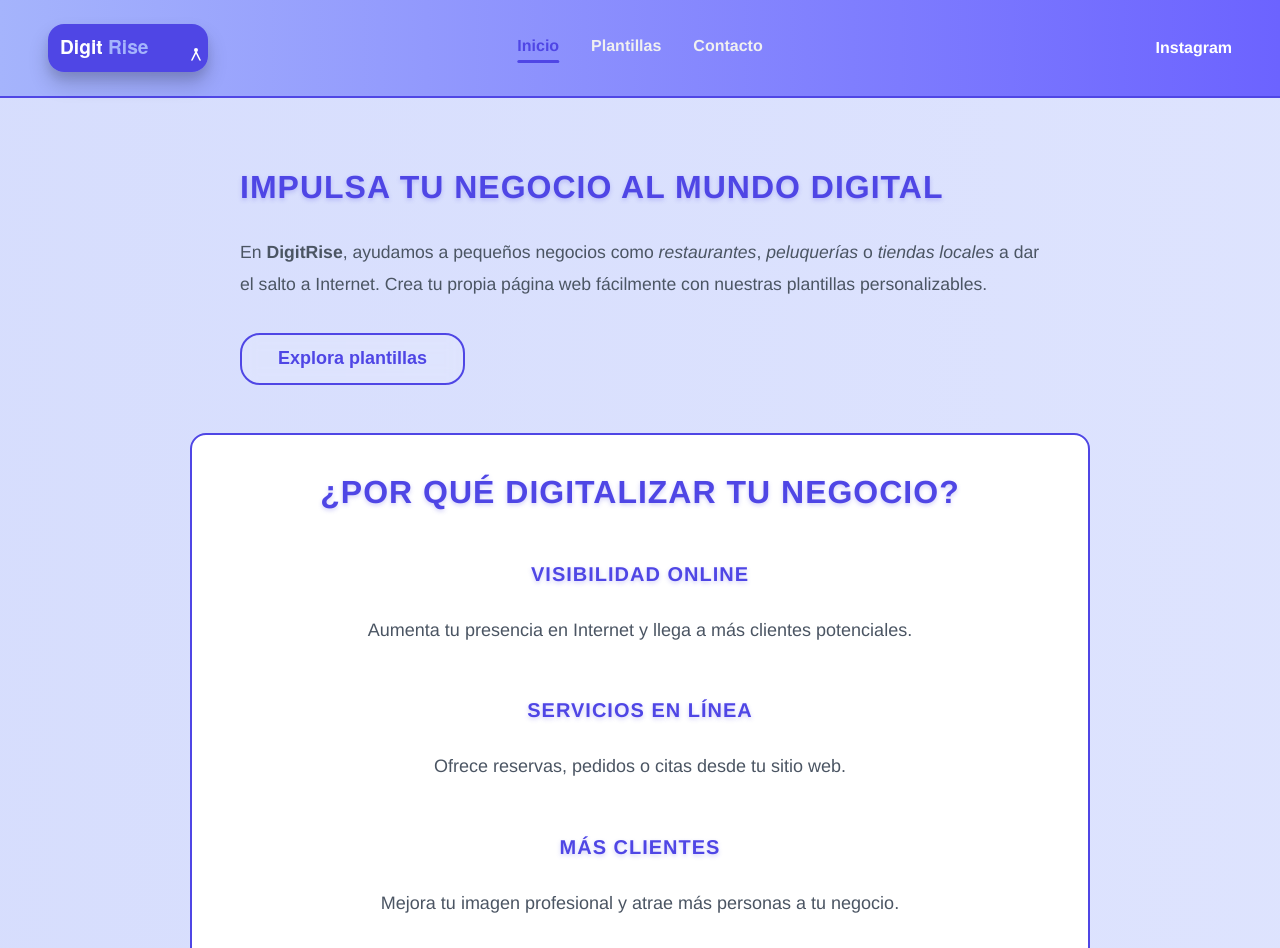
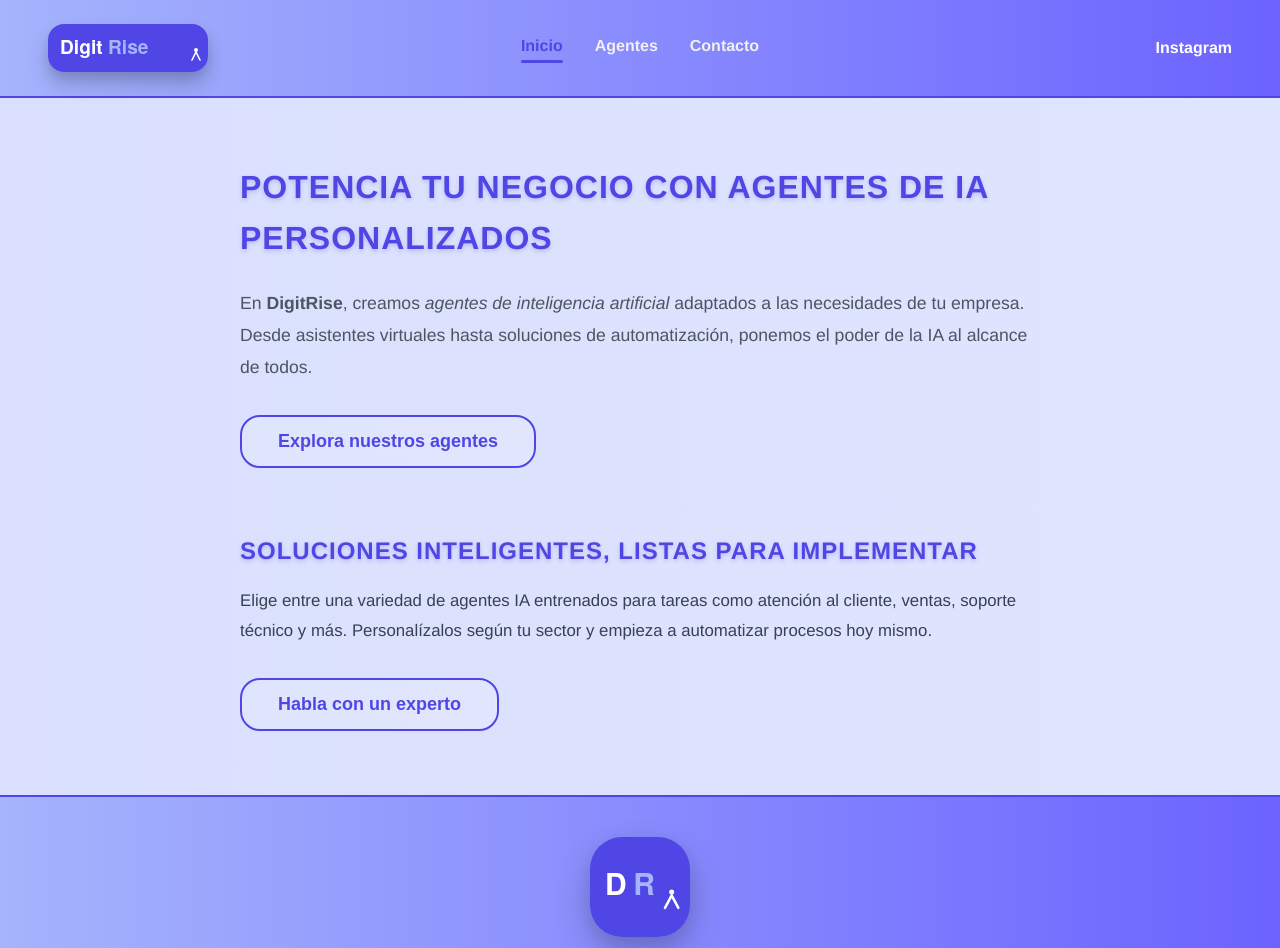
Before and after one commit to gallardo4/DigitRise, a Vue app in the folder digitrise/: page / in a window 1280 px wide. Shown: the top 948 px of the page. Built offline with nearby package versions, Linux system fonts and the light colour scheme.

Commit message:
Cambio del enfoque en la web

```diff
--- a/digitrise/src/components/PlantillaCard.vue
+++ b/digitrise/src/components/AgenteCard.vue
@@ -8,7 +8,7 @@ defineProps({
 </script>
 
 <template>
-  <router-link :to="`/plantillas/${id}`" class="plantilla-card block hover:shadow-lg">
+  <router-link :to="`/agentes/${id}`" class="agentes-card block hover:shadow-lg">
     <img :src="img" :alt="titulo" class="w-full h-48 object-cover" />
     <div class="p-4 bg-white">
       <h3 class="text-xl font-bold">{{ titulo }}</h3>
--- a/digitrise/src/components/Header.vue
+++ b/digitrise/src/components/Header.vue
@@ -31,7 +31,7 @@ onMounted(() => {
       <RouterLink to="/"><img src="/logoGrande.svg" alt="DigitRise Logo" class="logoHeader" /></RouterLink>
       <nav class="nav">
         <RouterLink to="/" class="nav-link">Inicio</RouterLink>
-        <RouterLink to="/plantillas" class="nav-link">Plantillas</RouterLink>
+        <RouterLink to="/agentes" class="nav-link">Agentes</RouterLink>
         <RouterLink to="/contacto" class="nav-link">Contacto</RouterLink>
       </nav>
       <a href="https://www.instagram.com/digitrise/" target="_blank" aria-label="Instagram" class="social-link">Instagram</a>
--- a/digitrise/src/router/index.js
+++ b/digitrise/src/router/index.js
@@ -9,9 +9,9 @@ const router = createRouter({
       component: () => import('../views/HomeView.vue'),
     },
     {
-      path: '/plantillas',
-      name: 'plantillas',
-      component: () => import('../views/PlantillasView.vue'),
+      path: '/agentes',
+      name: 'agentes',
+      component: () => import('../views/AgentesView.vue'),
     },
     {
       path: '/contacto',
--- /dev/null
+++ b/digitrise/src/views/AgentesView.vue
@@ -0,0 +1,13 @@
+<script setup>
+import AgenteCard from '../components/AgenteCard.vue'
+</script>
+
+<template>
+  <section class="agentes grid grid-cols-1 sm:grid-cols-2 gap-6 p-6">
+    <AgenteCard img="" titulo="Agente 1"
+      descripcion="Ideal para menús, reservas y delivery." id="1" />
+
+    <AgenteCard img="" titulo="Agente 2"
+      descripcion="Muestra tus servicios, precios y agenda citas." id="2" />
+  </section>
+</template>
--- a/digitrise/src/views/HomeView.vue
+++ b/digitrise/src/views/HomeView.vue
@@ -1,44 +1,19 @@
 <template>
   <section class="home">
     <div class="hero">
-      <h1 class="tituloHome">Impulsa tu negocio al mundo digital</h1>
+      <h1 class="tituloHome">Potencia tu negocio con agentes de IA personalizados</h1>
       <p class="textoHome">
-        En <strong>DigitRise</strong>, ayudamos a pequeños negocios como <em>restaurantes</em>,
-        <em>peluquerías</em> o <em>tiendas locales</em> a dar el salto a Internet. Crea tu propia página web
-        fácilmente con nuestras plantillas personalizables.
+        En <strong>DigitRise</strong>, creamos <em>agentes de inteligencia artificial</em> adaptados a las necesidades de tu empresa. Desde asistentes virtuales hasta soluciones de automatización, ponemos el poder de la IA al alcance de todos.
       </p>
-      <RouterLink to="/plantillas"><button>Explora plantillas</button></RouterLink>
-    </div>
-
-    <div class="beneficios-modern">
-      <h2 class="tituloHome">¿Por qué digitalizar tu negocio?</h2>
-      <div class="grid-beneficios">
-        <div class="card-beneficio">
-          <h3 class="tituloHomeBeneficios">Visibilidad online</h3>
-          <p class="textoHome">Aumenta tu presencia en Internet y llega a más clientes potenciales.</p>
-        </div>
-        <div class="card-beneficio">
-          <h3 class="tituloHomeBeneficios">Servicios en línea</h3>
-          <p class="textoHome">Ofrece reservas, pedidos o citas desde tu sitio web.</p>
-        </div>
-        <div class="card-beneficio">
-          <h3 class="tituloHomeBeneficios">Más clientes</h3>
-          <p class="textoHome">Mejora tu imagen profesional y atrae más personas a tu negocio.</p>
-        </div>
-        <div class="card-beneficio">
-          <h3 class="tituloHomeBeneficios">Fácil y rápido</h3>
-          <p class="textoHome">Crea y publica tu página en minutos, sin conocimientos técnicos.</p>
-        </div>
-      </div>
+      <RouterLink to="/agentes"><button>Explora nuestros agentes</button></RouterLink>
     </div>
 
     <div class="info-extra">
-      <h3 class="tituloHome">Una solución simple, rápida y asequible</h3>
+      <h3 class="tituloHome">Soluciones inteligentes, listas para implementar</h3>
       <p class="textoHome">
-        Nuestro sistema te permite elegir una plantilla, personalizarla con tus textos e imágenes, y publicarla
-        en cuestión de minutos. Además, todo está optimizado para móviles y buscadores.
+        Elige entre una variedad de agentes IA entrenados para tareas como atención al cliente, ventas, soporte técnico y más. Personalízalos según tu sector y empieza a automatizar procesos hoy mismo.
       </p>
-      <RouterLink to="/contacto"><button>Contáctanos</button></RouterLink>
+      <RouterLink to="/contacto"><button>Habla con un experto</button></RouterLink>
     </div>
   </section>
 </template>
--- a/digitrise/src/views/PlantillasView.vue
+++ /dev/null
@@ -1,15 +0,0 @@
-<!-- views/PlantillasView.vue -->
-<script setup>
-import PlantillaCard from '../components/PlantillaCard.vue'
-</script>
-
-<!-- views/PlantillasView.vue -->
-<template>
-  <section class="plantillas grid grid-cols-1 sm:grid-cols-2 gap-6 p-6">
-    <PlantillaCard img="/assets/restaurante.jpg" titulo="Plantilla Restaurante"
-      descripcion="Ideal para menús, reservas y delivery." id="restaurante" />
-
-    <PlantillaCard img="/assets/peluqueria.jpg" titulo="Plantilla Peluquería"
-      descripcion="Muestra tus servicios, precios y agenda citas." id="peluqueria" />
-  </section>
-</template>
```
